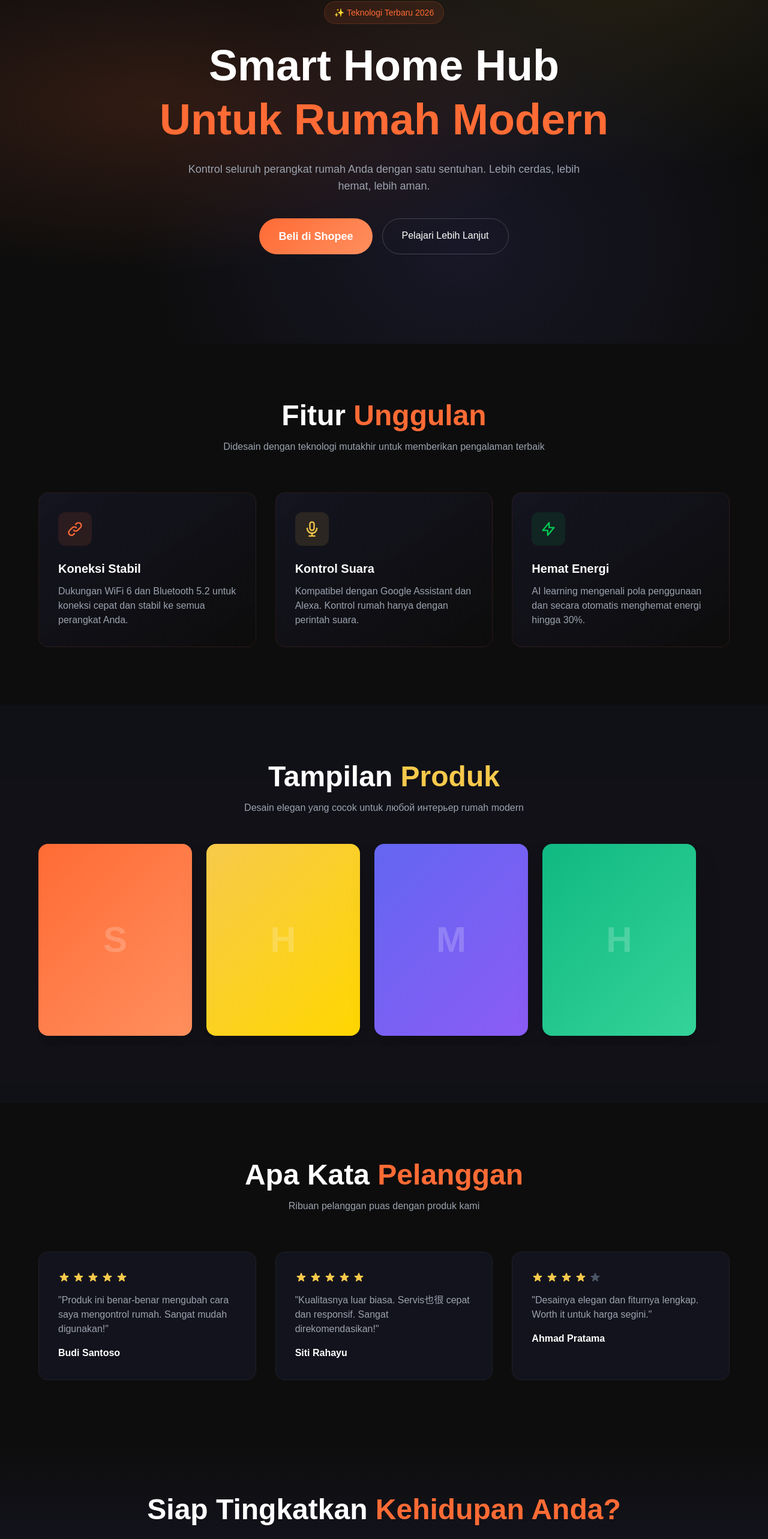
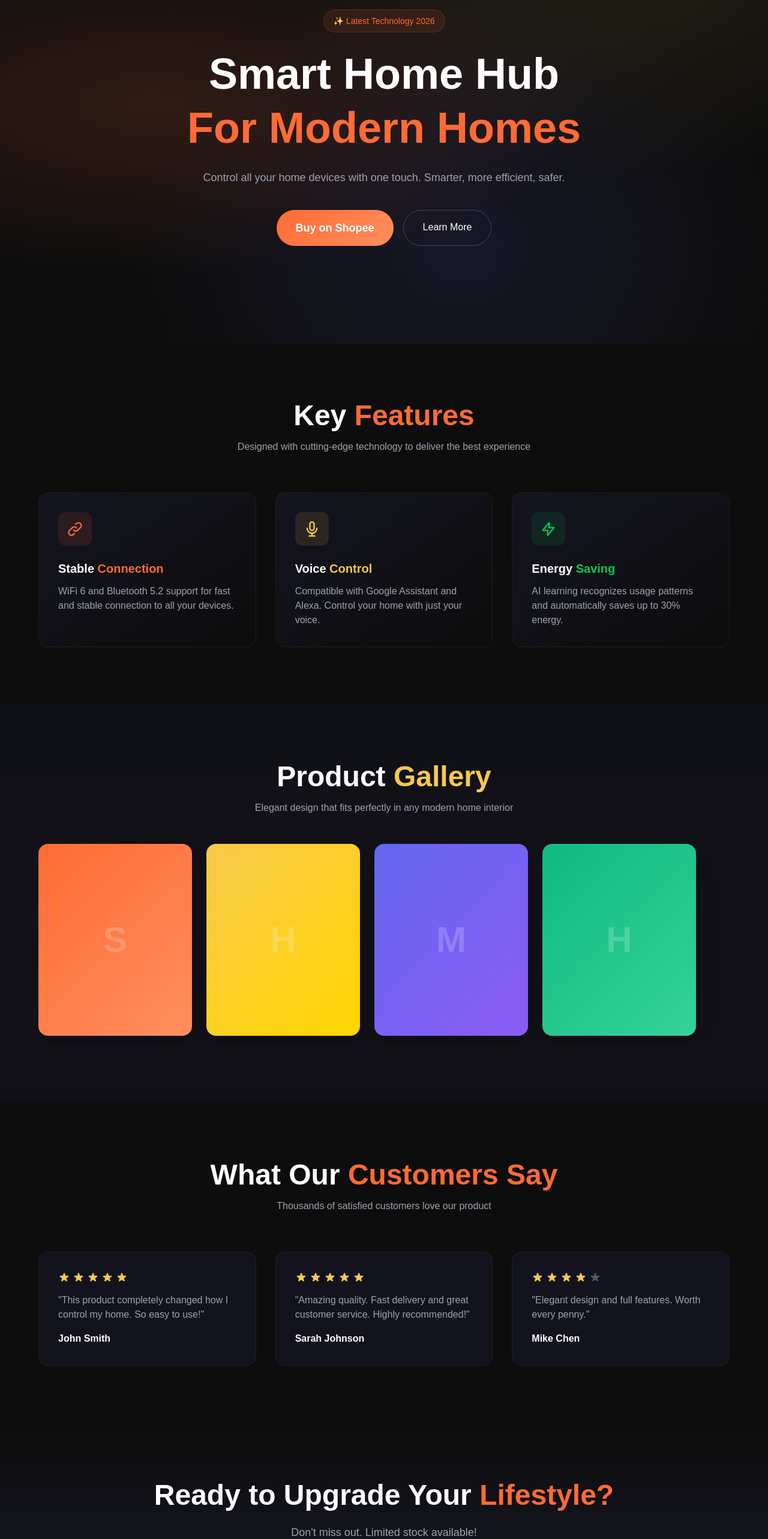
Before and after one commit to LiAdonis11/beauty-org, a Next.js app: page / in a window 1280 px wide. Shown: the part 227-2793 px from the top of the page at 60% size. Built offline with nearby package versions, Linux system fonts and the light colour scheme; a web font is replaced by a local one.

Commit message:
Change language to English

```diff
--- a/src/app/page.tsx
+++ b/src/app/page.tsx
@@ -41,7 +41,7 @@ export default function Home() {
             rel="noopener noreferrer"
             className="shopee-btn px-5 py-2.5 rounded-full text-sm font-medium text-white"
           >
-            Beli di Shopee
+            Buy on Shopee
           </a>
         </div>
       </header>
@@ -50,16 +50,15 @@ export default function Home() {
       <section className="hero-gradient min-h-screen flex items-center justify-center pt-20">
         <div className="max-w-[1200px] mx-auto px-6 text-center">
           <div className="fade-target inline-block px-4 py-2 rounded-full bg-[#FF6B35]/10 border border-[#FF6B35]/20 text-[#FF6B35] text-sm mb-6">
-            ✨ Teknologi Terbaru 2026
+            ✨ Latest Technology 2026
           </div>
           <h1 className="fade-target text-5xl md:text-7xl font-bold mb-6 leading-tight">
             Smart Home Hub
             <br />
-            <span className="text-[#FF6B35]">Untuk Rumah Modern</span>
+            <span className="text-[#FF6B35]">For Modern Homes</span>
           </h1>
           <p className="fade-target text-lg text-[#9CA3AF] max-w-2xl mx-auto mb-10">
-            Kontrol seluruh perangkat rumah Anda dengan satu sentuhan.
-            Lebih cerdas, lebih hemat, lebih aman.
+            Control all your home devices with one touch. Smarter, more efficient, safer.
           </p>
           <div className="fade-target flex flex-col sm:flex-row gap-4 justify-center">
             <a
@@ -68,13 +67,13 @@ export default function Home() {
               rel="noopener noreferrer"
               className="shopee-btn px-8 py-4 rounded-full text-lg font-semibold text-white inline-block"
             >
-              Beli di Shopee
+              Buy on Shopee
             </a>
             <a
               href="#features"
               className="px-8 py-4 rounded-full border border-white/20 text-white hover:bg-white/5 transition-colors inline-block"
             >
-              Pelajari Lebih Lanjut
+              Learn More
             </a>
           </div>
         </div>
@@ -84,10 +83,10 @@ export default function Home() {
       <section id="features" className="py-24 bg-[#0D0D0D]">
         <div className="max-w-[1200px] mx-auto px-6">
           <h2 className="fade-target text-4xl md:text-5xl font-bold text-center mb-4">
-            Fitur <span className="text-[#FF6B35]">Unggulan</span>
+            Key <span className="text-[#FF6B35]">Features</span>
           </h2>
           <p className="fade-target text-[#9CA3AF] text-center mb-16 max-w-xl mx-auto">
-            Didesain dengan teknologi mutakhir untuk memberikan pengalaman terbaik
+            Designed with cutting-edge technology to deliver the best experience
           </p>
 
           <div className="grid md:grid-cols-3 gap-8">
@@ -97,9 +96,9 @@ export default function Home() {
                   <path strokeLinecap="round" strokeLinejoin="round" strokeWidth={2} d="M13.828 10.172a4 4 0 00-5.656 0l-4 4a4 4 0 105.656 5.656l1.102-1.101m-.758-4.899a4 4 0 005.656 0l4-4a4 4 0 00-5.656-5.656l-1.1 1.1" />
                 </svg>
               </div>
-              <h3 className="text-xl font-semibold mb-3">Koneksi Stabil</h3>
+              <h3 className="text-xl font-semibold mb-3">Stable <span className="text-[#FF6B35]">Connection</span></h3>
               <p className="text-[#9CA3AF]">
-                Dukungan WiFi 6 dan Bluetooth 5.2 untuk koneksi cepat dan stabil ke semua perangkat Anda.
+                WiFi 6 and Bluetooth 5.2 support for fast and stable connection to all your devices.
               </p>
             </div>
 
@@ -109,9 +108,9 @@ export default function Home() {
                   <path strokeLinecap="round" strokeLinejoin="round" strokeWidth={2} d="M19 11a7 7 0 01-7 7m0 0a7 7 0 01-7-7m7 7v4m0 0H8m4 0h4m-4-8a3 3 0 01-3-3V5a3 3 0 116 0v6a3 3 0 01-3 3z" />
                 </svg>
               </div>
-              <h3 className="text-xl font-semibold mb-3">Kontrol Suara</h3>
+              <h3 className="text-xl font-semibold mb-3">Voice <span className="text-[#F7C94B]">Control</span></h3>
               <p className="text-[#9CA3AF]">
-                Kompatibel dengan Google Assistant dan Alexa. Kontrol rumah hanya dengan perintah suara.
+                Compatible with Google Assistant and Alexa. Control your home with just your voice.
               </p>
             </div>
 
@@ -121,9 +120,9 @@ export default function Home() {
                   <path strokeLinecap="round" strokeLinejoin="round" strokeWidth={2} d="M13 10V3L4 14h7v7l9-11h-7z" />
                 </svg>
               </div>
-              <h3 className="text-xl font-semibold mb-3">Hemat Energi</h3>
+              <h3 className="text-xl font-semibold mb-3">Energy <span className="text-green-500">Saving</span></h3>
               <p className="text-[#9CA3AF]">
-                AI learning mengenali pola penggunaan dan secara otomatis menghemat energi hingga 30%.
+                AI learning recognizes usage patterns and automatically saves up to 30% energy.
               </p>
             </div>
           </div>
@@ -134,10 +133,10 @@ export default function Home() {
       <section className="py-24 bg-[#1A1A2E]/30">
         <div className="max-w-[1200px] mx-auto px-6">
           <h2 className="fade-target text-4xl md:text-5xl font-bold text-center mb-4">
-            Tampilan <span className="text-[#F7C94B]">Produk</span>
+            Product <span className="text-[#F7C94B]">Gallery</span>
           </h2>
           <p className="fade-target text-[#9CA3AF] text-center mb-12 max-w-xl mx-auto">
-            Desain elegan yang cocok untuk любой интерьер rumah modern
+            Elegant design that fits perfectly in any modern home interior
           </p>
 
           <div className="fade-target flex gap-6 overflow-x-auto pb-4 snap-x">
@@ -163,17 +162,17 @@ export default function Home() {
       <section className="py-24 bg-[#0D0D0D]">
         <div className="max-w-[1200px] mx-auto px-6">
           <h2 className="fade-target text-4xl md:text-5xl font-bold text-center mb-4">
-            Apa Kata <span className="text-[#FF6B35]">Pelanggan</span>
+            What Our <span className="text-[#FF6B35]">Customers Say</span>
           </h2>
           <p className="fade-target text-[#9CA3AF] text-center mb-16 max-w-xl mx-auto">
-            Ribuan pelanggan puas dengan produk kami
+            Thousands of satisfied customers love our product
           </p>
 
           <div className="grid md:grid-cols-3 gap-8">
             {[
-              { name: "Budi Santoso", rating: 5, text: "Produk ini benar-benar mengubah cara saya mengontrol rumah. Sangat mudah digunakan!" },
-              { name: "Siti Rahayu", rating: 5, text: "Kualitasnya luar biasa. Servis也很 cepat dan responsif. Sangat direkomendasikan!" },
-              { name: "Ahmad Pratama", rating: 4, text: "Desainya elegan dan fiturnya lengkap. Worth it untuk harga segini." },
+              { name: "John Smith", rating: 5, text: "This product completely changed how I control my home. So easy to use!" },
+              { name: "Sarah Johnson", rating: 5, text: "Amazing quality. Fast delivery and great customer service. Highly recommended!" },
+              { name: "Mike Chen", rating: 4, text: "Elegant design and full features. Worth every penny." },
             ].map((testimonial, i) => (
               <div key={i} className="fade-target bg-[#1A1A2E]/50 p-8 rounded-2xl border border-white/5">
                 <div className="flex gap-1 mb-4">
@@ -200,10 +199,10 @@ export default function Home() {
       <section className="py-24 bg-gradient-to-b from-[#0D0D0D] to-[#1A1A2E]">
         <div className="max-w-[1200px] mx-auto px-6 text-center">
           <h2 className="fade-target text-4xl md:text-5xl font-bold mb-6">
-            Siap Tingkatkan <span className="text-[#FF6B35]">Kehidupan Anda?</span>
+            Ready to Upgrade Your <span className="text-[#FF6B35]">Lifestyle?</span>
           </h2>
           <p className="fade-target text-lg text-[#9CA3AF] max-w-xl mx-auto mb-10">
-            Jangan lewatkan kesempatan ini. Stok terbatas!
+            Don&apos;t miss out. Limited stock available!
           </p>
           <a
             href="https://shopee.com"
@@ -211,7 +210,7 @@ export default function Home() {
             rel="noopener noreferrer"
             className="fade-target shopee-btn inline-block px-10 py-5 rounded-full text-xl font-bold text-white animate-pulse"
           >
-            Beli Sekarang di Shopee
+            Buy Now on Shopee
           </a>
         </div>
       </section>
```
